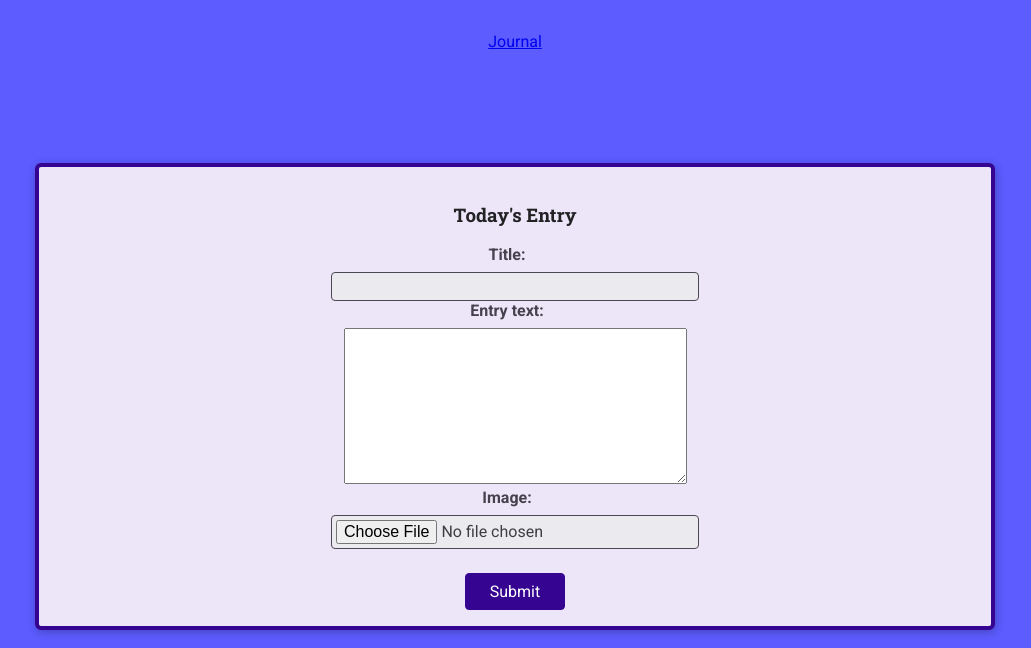
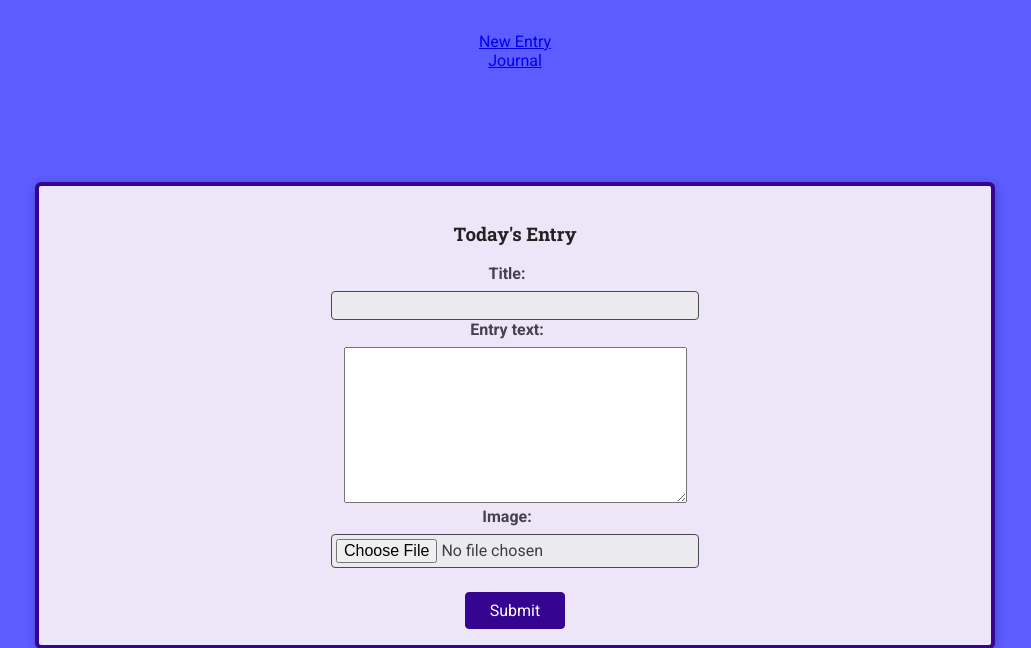
Before and after one commit to crzyp/journal, a Django app: page /entry/new_entry in a window 1280 px wide. Shown: the top 648 px of the page, without its empty margins (125-1156 px from the left). Run offline with Django 4.2, Linux system fonts and the light colour scheme.

Commit message:
added link to create new entry

```diff
--- a/journal/text_entry/templates/text_entry/base.html
+++ b/journal/text_entry/templates/text_entry/base.html
@@ -11,7 +11,8 @@
 </head>
 <body>
 	<header id="main-header">
-		<nav><a href="/entry">Journal</a></nav>
+		<nav><a href="/entry/new_entry">New Entry</a></nav>
+		<a href="/entry">Journal</a>
 	</header>
 	<main>
 		{% block body %}{% endblock %}
```
